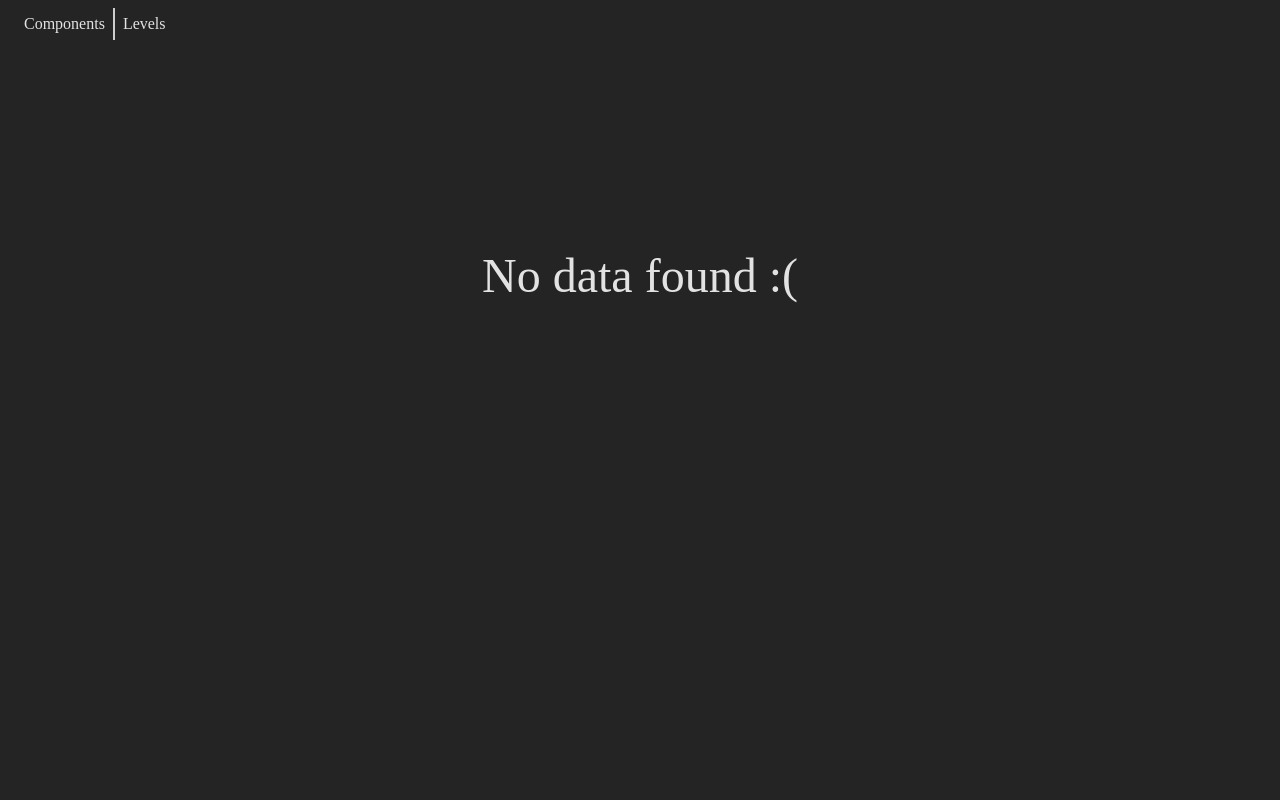
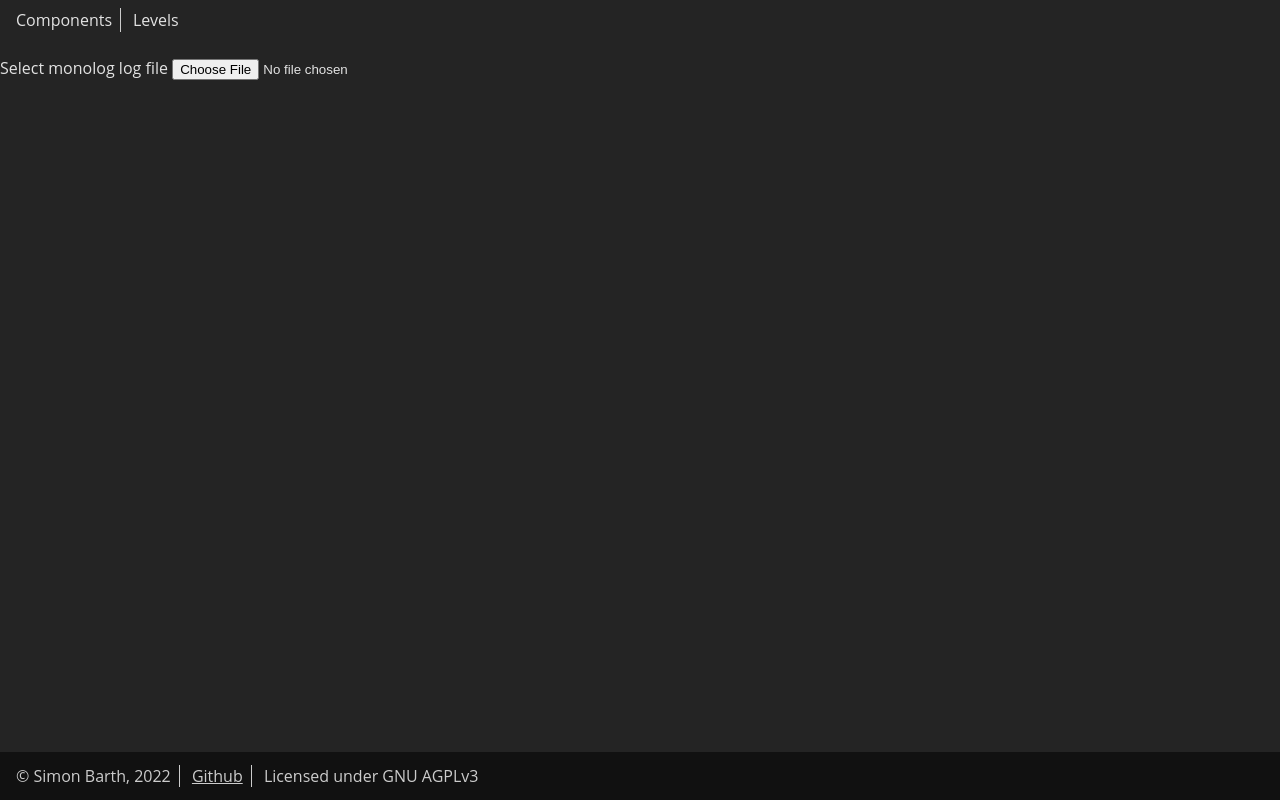
Before and after one commit to Data5tream/monolog-web-viewer, a Svelte app: page / in a window 1280 px wide. Built offline with nearby package versions, Linux system fonts and the light colour scheme.

Commit message:
chore: improve styling

```diff
--- a/src/App.svelte
+++ b/src/App.svelte
@@ -1,5 +1,5 @@
 <script lang="ts">
-  import { logData } from './lib/store';
+  import { logData, rawData } from './lib/store';
 
   import LogViewer from './components/LogViewer.svelte';
   import Loader from './components/Loader.svelte';
@@ -10,15 +10,59 @@
 
   logData.subscribe((val) => {
     data = val;
-    fileLoaded = true;
+  });
+
+  // Check if file is loaded or not. Uses raw data because of filters
+  rawData.subscribe((val) => {
+    fileLoaded = !!val.length;
   });
 </script>
 
+<header>
+    <Filters/>
+</header>
 <main>
-    <Filters/>
     {#if fileLoaded}
         <LogViewer {data}/>
     {:else}
         <Loader/>
     {/if}
 </main>
+<footer>
+    <span>&copy; Simon Barth, 2022</span>
+    <a href="https://github.com/Data5tream/monolog-web-viewer" target="_blank" rel="nofollow">Github</a>
+    <span>Licensed under GNU AGPLv3</span>
+</footer>
+
+<style lang="scss">
+  header {
+    padding: 8px 16px;
+  }
+
+  main {
+    overflow: scroll;
+  }
+
+  footer {
+    color: #ccc;
+    background: #111;
+    padding: 12px 16px;
+
+    & > * {
+      padding: 0 8px;
+      border-right: 1px solid #ccc;
+
+      &:first-child {
+        padding-left: 0;
+      }
+
+      &:last-child {
+        border-right: 0;
+      }
+    }
+  }
+
+  a, a:visited {
+    color: #ccc;
+  }
+</style>
--- a/src/assets/_main.scss
+++ b/src/assets/_main.scss
@@ -1,11 +1,13 @@
 :root {
   font-size: 16px;
   line-height: 24px;
-  font-weight: 400;
 
   color-scheme: light dark;
   color: rgba(255, 255, 255, 0.87);
   background-color: #242424;
+
+  font-family: 'Open Sans', sans-serif;
+  font-weight: 400;
 
   font-synthesis: none;
   text-rendering: optimizeLegibility;
@@ -13,3 +15,14 @@
   -moz-osx-font-smoothing: grayscale;
   -webkit-text-size-adjust: 100%;
 }
+
+html, body {
+  margin: 0;
+  padding: 0;
+}
+
+#app {
+  display: grid;
+  height: 100vh;
+  grid-template-rows: auto 1fr auto;
+}
--- a/src/components/Filters.svelte
+++ b/src/components/Filters.svelte
@@ -26,11 +26,11 @@
 
 <style lang="scss">
     .tag-container {
-      margin: 0 16px 8px;
+      margin: 0 0 16px;
 
       & > div:not(:first-child) {
-        border-left: 2px solid #ccc;
-        padding: 4px 8px;
+        border-left: 1px solid #ccc;
+        padding: 0 12px;
       }
     }
 
```
